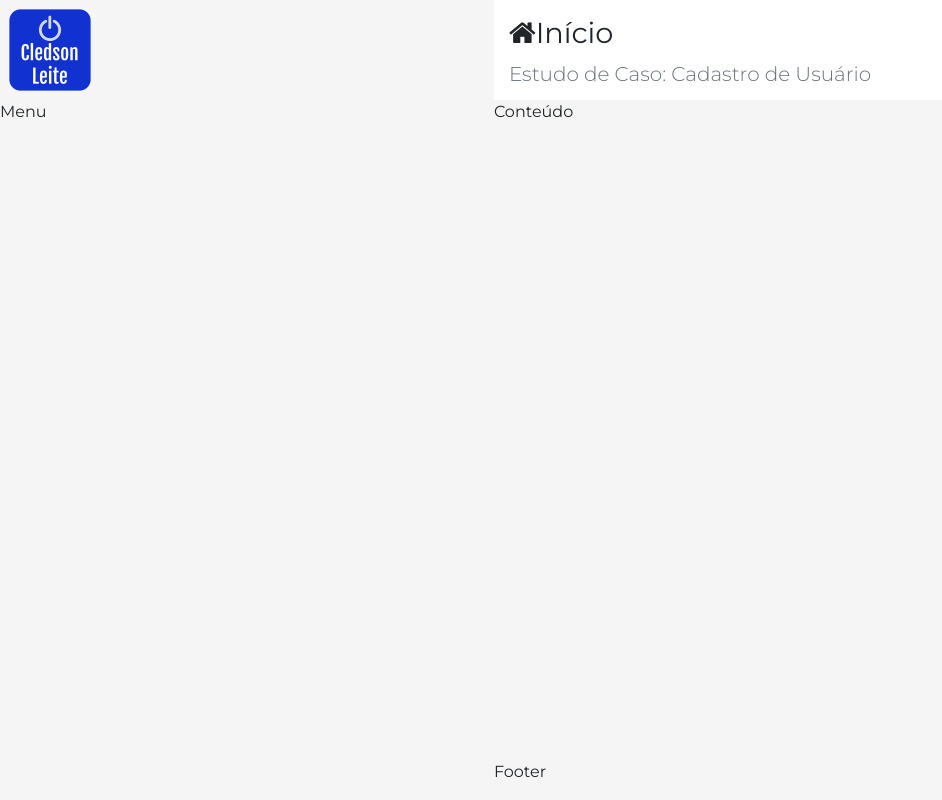
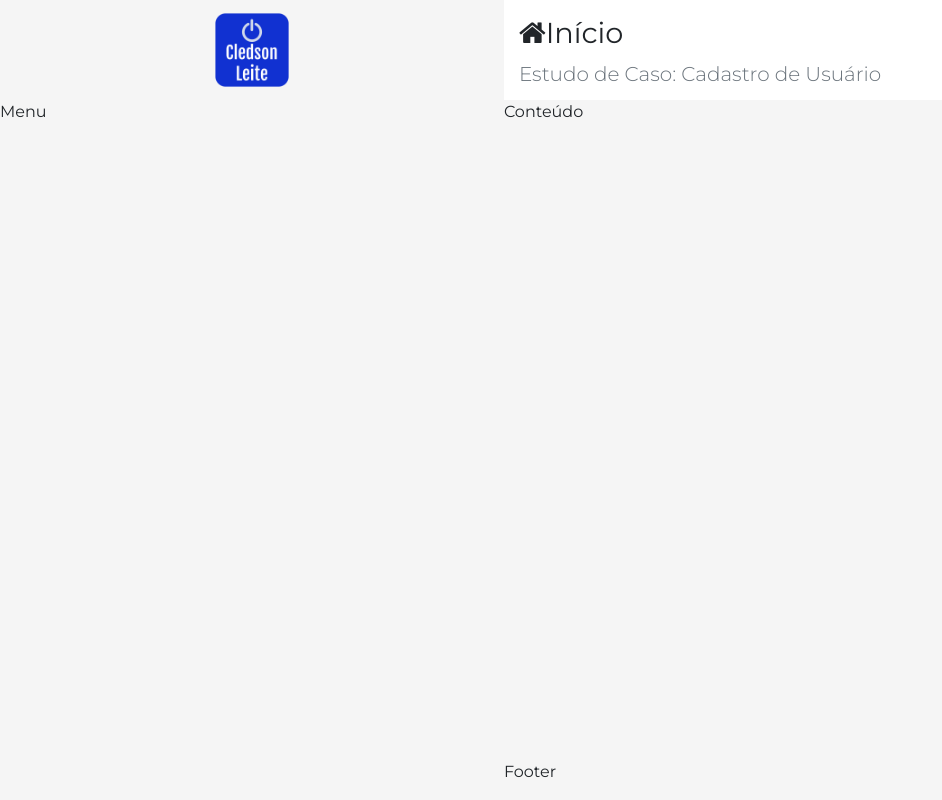
Before and after one commit to cledson-leite/crudUsuarios, a React app in the folder frontend/: page / in a window 1280 px wide. Shown: the whole page, without its empty margins (0-942 px from the left). Built offline with nearby package versions, Linux system fonts and the light colour scheme.

Commit message:
Implementaçao do Logo

```diff
--- a/frontend/src/layout/Logo/style.css
+++ b/frontend/src/layout/Logo/style.css
@@ -1,7 +1,10 @@
 aside.logo {
-    background-color: var(--bg-dark);
+    display: flex;
+    justify-content: center;
+    align-items: center;
 }
 
 aside.logo img {
-    height: 100px;
+    padding: 0px 15px;
+    width: 120px;
 }
```
